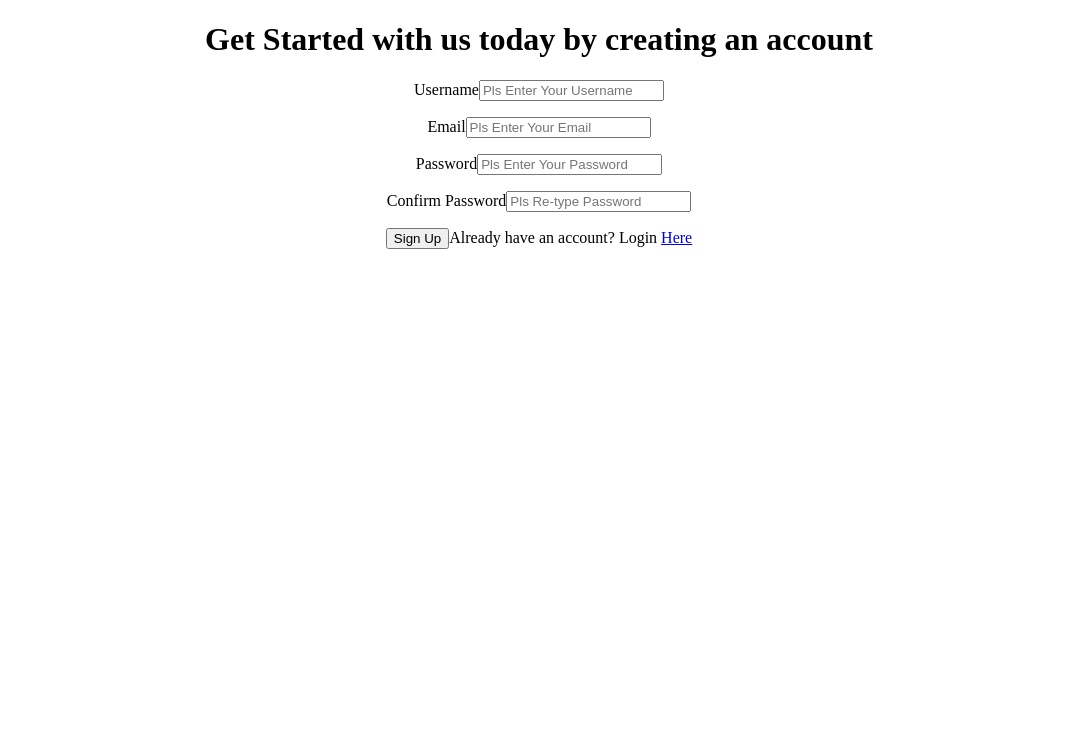
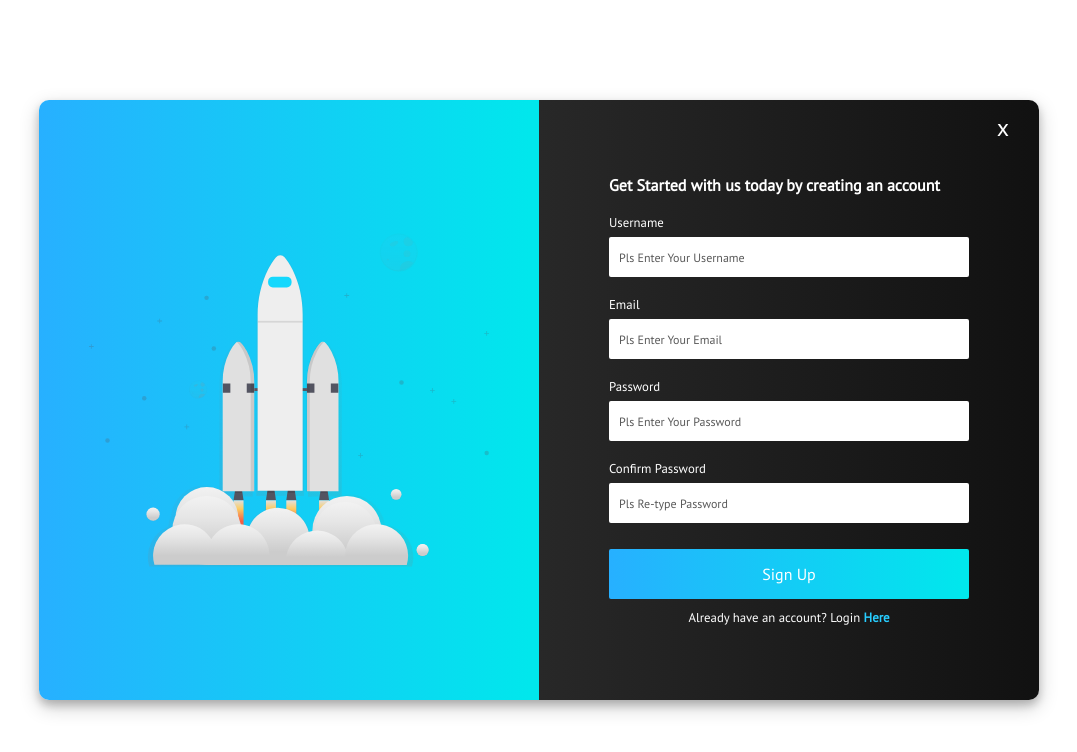
Before and after one commit to aghos4306/reactCustomHookSignupForm, a React (Create React App) app: page / in a window 1280 px wide. Shown: the top 752 px of the page, without its empty margins (101-1178 px from the left). Built offline with nearby package versions, Linux system fonts and the light colour scheme.

Commit message:
css and refactor to Form component

```diff
--- a/src/App.css
+++ b/src/App.css
@@ -1,38 +1,8 @@
-.App {
-  text-align: center;
+@import url('https://fonts.googleapis.com/css2?family=PT+Sans&display=swap');
+
+* {
+  box-sizing: border-box;
+  margin: 0;
+  padding: 0;
+  font-family: 'PT Sans', sans-serif;
 }
-
-.App-logo {
-  height: 40vmin;
-  pointer-events: none;
-}
-
-@media (prefers-reduced-motion: no-preference) {
-  .App-logo {
-    animation: App-logo-spin infinite 20s linear;
-  }
-}
-
-.App-header {
-  background-color: #282c34;
-  min-height: 100vh;
-  display: flex;
-  flex-direction: column;
-  align-items: center;
-  justify-content: center;
-  font-size: calc(10px + 2vmin);
-  color: white;
-}
-
-.App-link {
-  color: #61dafb;
-}
-
-@keyframes App-logo-spin {
-  from {
-    transform: rotate(0deg);
-  }
-  to {
-    transform: rotate(360deg);
-  }
-}
--- a/src/components/Form.css
+++ b/src/components/Form.css
@@ -1,3 +1,143 @@
+.form-container {
+  margin: 100px auto;
+  width: 1000px;
+  box-shadow: 0 5px 8px 0 rgba(0, 0, 0, 0.2), 0 7px 20px 0 rgba(0, 0, 0, 0.2);
+  position: relative;
+  border-radius: 10px;
+  height: 600px;
+  display: grid;
+  grid-template-columns: 1fr 1fr;
+}
+
+.close-btn {
+  position: absolute;
+  top: 2%;
+  right: 3%;
+  font-size: 1.5rem;
+  z-index: 1;
+  color: #fff;
+  cursor: pointer;
+}
+
+.form-content-left {
+  background: linear-gradient(90deg, rgb(39, 176, 255) 0%, rgb(0, 232, 236) 100%);
+  border-radius: 10px 0 0 10px;
+  position: relative;
+}
+
+.form-img {
+  width: 80%;
+  height: 80%;
+  position: absolute;
+  top: 50%;
+  left: 50%;
+  transform: translate(-50%, -50%);
+}
+
+.form-img-2 {
+  width: 60%;
+  height: 60%;
+  position: absolute;
+  top: 50%;
+  left: 50%;
+  transform: translate(-50%, -50%);
+}
+
+.form-success {
+  text-align: center;
+  font-size: 24px;
+  margin-top: 80px;
+  color: #fff;
+}
+
+.form-content-right {
+  border-radius: 0 10px 10px 0;
+  position: relative;
+  background: linear-gradient(90deg, rgb(40, 40, 40) 0%, rgb(17, 17, 17) 100%);
+}
+
+.form {
+  position: absolute;
+  top: 50%;
+  left: 50%;
+  transform: translate(-50%, -50%);
+  width: 90%;
+  height: 100%;
+  display: flex;
+  flex-direction: column;
+  justify-content: center;
+  align-items: center;
+}
+
+.form h1 {
+  font-size: 1rem;
+  text-align: start;
+  width: 80%;
+  margin-bottom: 1rem;
+  color: #fff;
+}
+
+.form-inputs {
+  margin-bottom: 0.5rem;
+  width: 80%;
+}
+
 .form-inputs p {
-  color: rgb(190, 79, 79);
+  font-size: 0.8rem;
+  margin-top: 0.5rem;
+  color: #f00e0e;
 }
+
+.form-label {
+  display: inline-block;
+  font-size: 0.8rem;
+  margin-bottom: 6px;
+  color: #fff;
+}
+
+.form-input {
+  display: block;
+  padding-left: 10px;
+  outline: none;
+  border-radius: 2px;
+  height: 40px;
+  width: 100%;
+  border: none;
+}
+
+.form-input::placeholder {
+  color: #595959;
+  font-size: 12px;
+}
+
+.form-input-btn {
+  width: 80%;
+  height: 50px;
+  margin-top: 10px;
+  border-radius: 2px;
+  background: linear-gradient(90deg, rgb(39, 176, 255) 0%, rgb(0, 232, 236) 100%);
+  outline: none;
+  border: none;
+  color: #fff;
+  font-size: 1rem;
+}
+
+.form-input-btn:hover {
+  cursor: pointer;
+  background: linear-gradient(90deg, rgb(39, 143, 255) 0%, rgb(12, 99, 250) 100%);
+  transition: all 0.4s ease-out;
+}
+
+.form-input-login {
+  font-size: 0.8rem;
+  margin-top: 10px;
+  color: #fff;
+  width: 80%;
+  text-align: center;
+}
+
+.form-input-login a {
+  text-decoration: none;
+  color: #27cdff;
+  font-weight: 600;
+}
--- a/src/components/Form.js
+++ b/src/components/Form.js
@@ -1,6 +1,7 @@
 import React from 'react';
 import FormSignUp from './FormSignUp';
 import FormSuccess from './FormSuccess';
+import './Form.css';
 
 const Form = () => {
     const [isSubmitted, setIsSubmitted] = React.useState(false);
@@ -9,9 +10,16 @@
     }
 
     return (
-        <div>
-            {!isSubmitted ? <FormSignUp submitForm={submitForm} /> : <FormSuccess />}
-        </div>
+        <>
+            <div className="form-container">
+                <span className="close-btn">x</span>
+                <div className="form-content-left">
+                    <img src="img/img-2.svg" className="form-img" alt="formImage" />
+                </div>
+                {!isSubmitted ? <FormSignUp submitForm={submitForm} /> : <FormSuccess />}
+            </div>
+
+        </>
     )
 }
 
```
Also changed, not shown: 1 other file (tests, documents, lock files or other folders).
